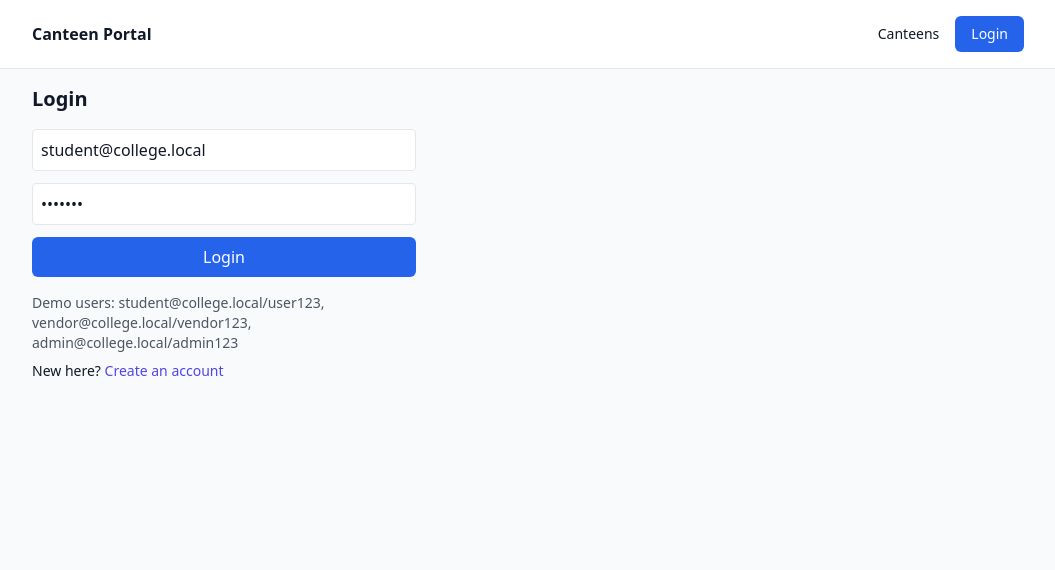
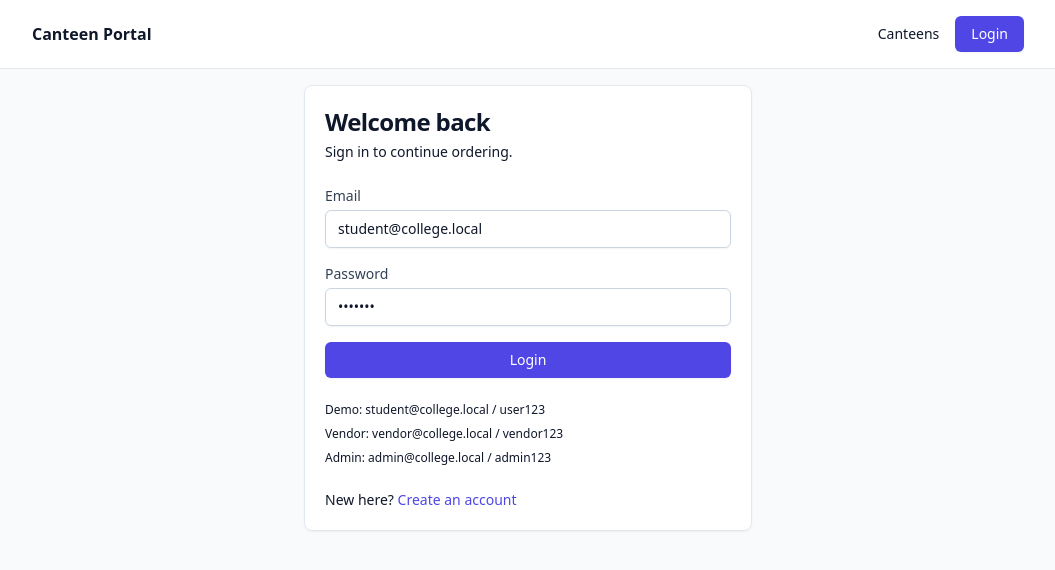
Before and after one commit to ayush39roy-eng/skipQ, a Next.js app in the folder college-canteen-portal/: page /login in a window 1280 px wide. Shown: the top 570 px of the page, without its empty margins (112-1167 px from the left). Built offline with nearby package versions, Linux system fonts and the light colour scheme; no server answers.

Commit message:
ui refactored

```diff
--- a/college-canteen-portal/src/app/(auth)/login/page.tsx
+++ b/college-canteen-portal/src/app/(auth)/login/page.tsx
@@ -1,5 +1,8 @@
 "use client"
 import { useState } from 'react'
+import { Input } from '@/components/ui/Input'
+import { Button } from '@/components/ui/Button'
+import { Card } from '@/components/ui/Card'
 
 export default function LoginPage() {
   const [email, setEmail] = useState('student@college.local')
@@ -19,16 +22,25 @@ export default function LoginPage() {
   }
 
   return (
-    <div className="max-w-sm">
-      <h1 className="mb-4 text-xl font-semibold">Login</h1>
-      <form onSubmit={submit} className="space-y-3">
-        <input className="w-full rounded border p-2" placeholder="Email" value={email} onChange={e=>setEmail(e.target.value)} />
-        <input className="w-full rounded border p-2" type="password" placeholder="Password" value={password} onChange={e=>setPassword(e.target.value)} />
-        <button className="btn w-full" type="submit">Login</button>
-      </form>
-      {message && <p className="mt-3 text-sm text-red-600">{message}</p>}
-      <p className="mt-4 text-sm text-gray-600">Demo users: student@college.local/user123, vendor@college.local/vendor123, admin@college.local/admin123</p>
-      <p className="mt-2 text-sm">New here? <a href="/register" className="text-indigo-600 hover:underline">Create an account</a></p>
+    <div className="mx-auto max-w-md">
+      <Card className="space-y-6">
+        <div>
+          <h1 className="mb-1 text-2xl font-semibold tracking-tight">Welcome back</h1>
+          <p className="text-sm text-muted">Sign in to continue ordering.</p>
+        </div>
+        <form onSubmit={submit} className="space-y-4">
+          <Input label="Email" type="email" value={email} onChange={e=>setEmail(e.target.value)} required />
+          <Input label="Password" type="password" value={password} onChange={e=>setPassword(e.target.value)} required />
+          <Button type="submit" className="w-full" variant="primary">Login</Button>
+        </form>
+        {message && <p className="text-sm text-red-600">{message}</p>}
+        <div className="space-y-2 text-xs text-muted">
+          <p>Demo: student@college.local / user123</p>
+          <p>Vendor: vendor@college.local / vendor123</p>
+          <p>Admin: admin@college.local / admin123</p>
+        </div>
+        <p className="text-sm">New here? <a href="/register" className="text-indigo-600 hover:underline">Create an account</a></p>
+      </Card>
     </div>
   )
 }
--- a/college-canteen-portal/src/app/(auth)/register/page.tsx
+++ b/college-canteen-portal/src/app/(auth)/register/page.tsx
@@ -1,5 +1,8 @@
 "use client"
 import { useState } from 'react'
+import { Input } from '@/components/ui/Input'
+import { Button } from '@/components/ui/Button'
+import { Card } from '@/components/ui/Card'
 
 export default function RegisterPage() {
   const [name, setName] = useState('')
@@ -42,18 +45,21 @@ export default function RegisterPage() {
   }
 
   return (
-    <div className="max-w-sm">
-      <h1 className="mb-4 text-xl font-semibold">Create account</h1>
-      <form onSubmit={submit} className="space-y-3">
-        <input className="w-full rounded border p-2" placeholder="Full name" value={name} onChange={e=>setName(e.target.value)} required />
-        <input className="w-full rounded border p-2" type="email" placeholder="Email" value={email} onChange={e=>setEmail(e.target.value)} required />
-        <input className="w-full rounded border p-2" type="password" placeholder="Password" value={password} onChange={e=>setPassword(e.target.value)} required />
-        <button className="btn w-full" type="submit" disabled={loading}>{loading ? 'Creating…' : 'Sign up'}</button>
-      </form>
-      {message && <p className="mt-3 text-sm text-red-600">{message}</p>}
-      <p className="mt-4 text-sm text-gray-600">
-        Already have an account? <a href="/login" className="text-indigo-600 hover:underline">Log in</a>
-      </p>
+    <div className="mx-auto max-w-md">
+      <Card className="space-y-6">
+        <div>
+          <h1 className="mb-1 text-2xl font-semibold tracking-tight">Create account</h1>
+          <p className="text-sm text-muted">Start ordering from your canteen.</p>
+        </div>
+        <form onSubmit={submit} className="space-y-4">
+          <Input label="Full name" value={name} onChange={e=>setName(e.target.value)} required />
+          <Input label="Email" type="email" value={email} onChange={e=>setEmail(e.target.value)} required />
+          <Input label="Password" type="password" value={password} onChange={e=>setPassword(e.target.value)} required />
+          <Button type="submit" className="w-full" loading={loading}>{loading ? 'Creating…' : 'Sign up'}</Button>
+        </form>
+        {message && <p className="text-sm text-red-600">{message}</p>}
+        <p className="text-sm">Already have an account? <a href="/login" className="text-indigo-600 hover:underline">Log in</a></p>
+      </Card>
     </div>
   )
 }
--- a/college-canteen-portal/src/app/globals.css
+++ b/college-canteen-portal/src/app/globals.css
@@ -2,14 +2,42 @@
 @tailwind components;
 @tailwind utilities;
 
+/* Design tokens */
+:root {
+  --color-bg: 248 250 252; /* slate-50 */
+  --color-bg-alt: 255 255 255; /* white */
+  --color-border: 226 232 240; /* slate-200 */
+  --color-ring: 99 102 241; /* indigo-500 */
+  --color-text: 17 24 39; /* slate-900 */
+  --color-muted: 100 116 139; /* slate-500 */
+  --radius-sm: 0.375rem;
+  --radius-md: 0.5rem;
+  --radius-lg: 0.85rem;
+  --shadow-sm: 0 1px 2px 0 rgba(0,0,0,0.05);
+  --shadow-md: 0 4px 12px -2px rgba(0,0,0,0.08), 0 2px 4px 0 rgba(0,0,0,0.06);
+}
+
 body {
-  @apply bg-gray-50 text-gray-900;
+  @apply bg-slate-50 text-slate-900 antialiased;
+  font-feature-settings: "rlig" 1, "calt" 1;
 }
 
 .btn {
-  @apply inline-flex items-center justify-center rounded-md bg-blue-600 px-4 py-2 text-white hover:bg-blue-700 disabled:opacity-50;
+  @apply inline-flex items-center justify-center rounded-md bg-indigo-600 px-4 py-2 text-sm font-medium text-white shadow-sm transition-colors hover:bg-indigo-500 focus-visible:outline-none focus-visible:ring-2 focus-visible:ring-indigo-500 disabled:opacity-50 disabled:cursor-not-allowed;
 }
 
 .card {
-  @apply rounded-lg border border-gray-200 bg-white p-4 shadow-sm;
+  @apply rounded-lg border border-slate-200 bg-white/90 backdrop-blur-sm p-5 shadow-sm transition hover:shadow-md;
 }
+
+.input {
+  @apply w-full rounded-md border border-slate-300 bg-white px-3 py-2 text-sm shadow-sm placeholder:text-slate-400 focus:border-indigo-500 focus:outline-none focus:ring-2 focus:ring-indigo-500/40;
+}
+
+.skeleton {
+  @apply animate-pulse rounded-md bg-slate-200;
+}
+
+.header-gradient {
+  background: linear-gradient(135deg,#6366f1 0%,#4f46e5 35%,#312e81 100%);
+}
--- /dev/null
+++ b/college-canteen-portal/src/components/ui/Button.tsx
@@ -0,0 +1,22 @@
+import React from 'react'
+import clsx from 'clsx'
+
+type ButtonProps = React.ButtonHTMLAttributes<HTMLButtonElement> & {
+  variant?: 'primary' | 'secondary' | 'ghost'
+  loading?: boolean
+}
+
+export function Button({ variant = 'primary', loading, className, children, disabled, ...rest }: ButtonProps) {
+  const base = 'inline-flex items-center justify-center rounded-md px-4 py-2 text-sm font-medium transition focus-visible:outline-none focus-visible:ring-2 focus-visible:ring-indigo-500 disabled:opacity-50 disabled:cursor-not-allowed'
+  const variants: Record<string,string> = {
+    primary: 'bg-indigo-600 text-white hover:bg-indigo-500 shadow-sm',
+    secondary: 'bg-white text-slate-800 border border-slate-300 hover:bg-slate-100 shadow-sm',
+    ghost: 'text-slate-600 hover:bg-slate-100'
+  }
+  return (
+    <button className={clsx(base, variants[variant], className)} disabled={disabled || loading} {...rest}>
+      {loading && <span className="mr-2 h-4 w-4 animate-spin rounded-full border-2 border-white/60 border-t-transparent" />}
+      {children}
+    </button>
+  )
+}
--- /dev/null
+++ b/college-canteen-portal/src/components/ui/Card.tsx
@@ -0,0 +1,14 @@
+import React from 'react'
+import clsx from 'clsx'
+
+type CardProps = React.HTMLAttributes<HTMLDivElement> & {
+  as?: keyof JSX.IntrinsicElements
+  padding?: 'sm'|'md'|'lg'
+}
+
+export function Card({ as:Tag='div', padding='md', className, children, ...rest }: CardProps) {
+  const pad = padding === 'sm' ? 'p-3' : padding === 'lg' ? 'p-7' : 'p-5'
+  return (
+    <Tag className={clsx('card', pad, className)} {...rest}>{children}</Tag>
+  )
+}
--- /dev/null
+++ b/college-canteen-portal/src/components/ui/Input.tsx
@@ -0,0 +1,17 @@
+import React from 'react'
+import clsx from 'clsx'
+
+type InputProps = React.InputHTMLAttributes<HTMLInputElement> & {
+  label?: string
+  hint?: string
+}
+
+export function Input({ label, hint, className, ...rest }: InputProps) {
+  return (
+    <label className={clsx('block space-y-1', className)}>
+      {label && <span className="block text-sm font-medium text-slate-700">{label}</span>}
+      <input className="input" {...rest} />
+      {hint && <span className="block text-xs text-muted">{hint}</span>}
+    </label>
+  )
+}
```
